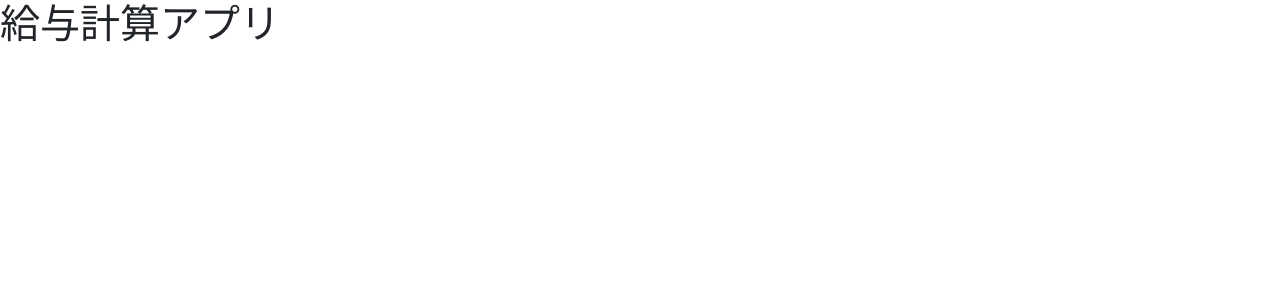
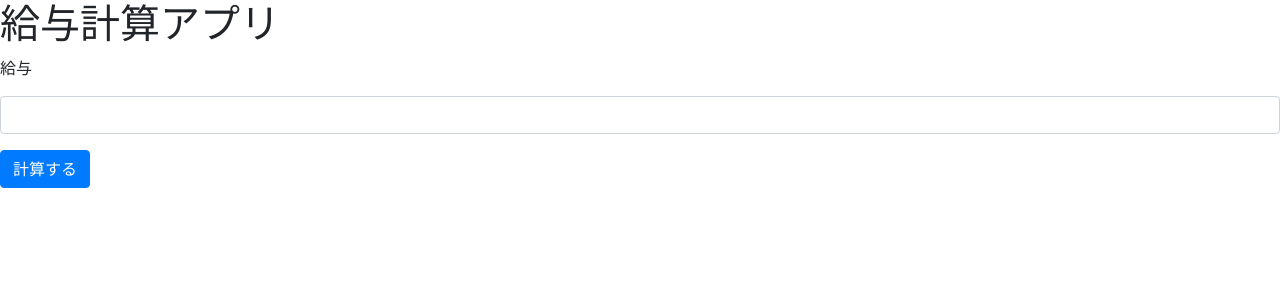
Before and after one commit to MokaMiyake/Flask_MiyakeTech, a Flask app: page / in a window 1280 px wide. Shown: the top 300 px of the page. Run offline with Flask 3, Linux system fonts and the light colour scheme; some libraries are stand-ins or nearby versions.

Commit message:
給与計算アプリの更新

```diff
--- a/Miyake/calcsalary_app/salary/templates/input.html
+++ b/Miyake/calcsalary_app/salary/templates/input.html
@@ -1,9 +1,13 @@
 {% extends "layout.html" %}
 {% block body %}
-<form action="/input">
+
+<form action="/output" method="post">  <!-- 計算するボタンを押せば、outputに遷移する -->
+    <div class="form-group">
     <p>給与</p>
-    <input type="number" name="salary">
-    <p><input type="submit" value="送信する"</p>
+    <input type="number" class="form-control" id="InputTitle" name="salary">
+    </div>
+
+    <button type="submit" class="btn btn-primary">計算する</button>
 </form>
 
 {% endblock %}
--- a/Miyake/calcsalary_app/salary/vies.py
+++ b/Miyake/calcsalary_app/salary/vies.py
@@ -1,6 +1,12 @@
+#views:ページの動きを設定する　ページ遷移の指定、計算とか
 from flask import request,redirect,url_for,render_template,flash,session
 from salary import app
 
 @app.route('/')
-def show_entries():
-    return render_template('layout.html')
+def show_salary():
+    return render_template('input.html')
+
+@app.route('/output',methods=['GET','POST'])
+def output():
+    print('outputに遷移')
+    return render_template('output.html')
```
Also changed, not shown: Miyake/calcsalary_app/salary/templates/output.html (+8 -0 lines).
